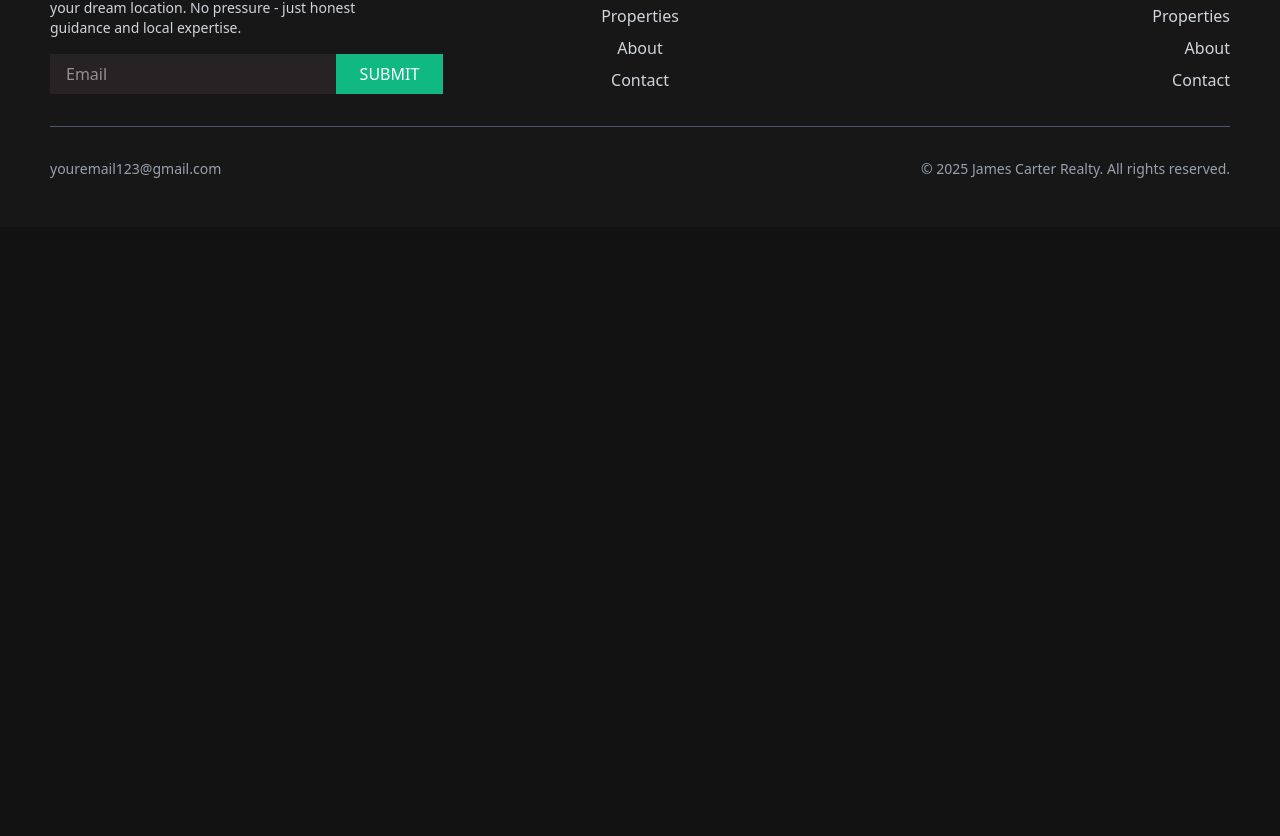
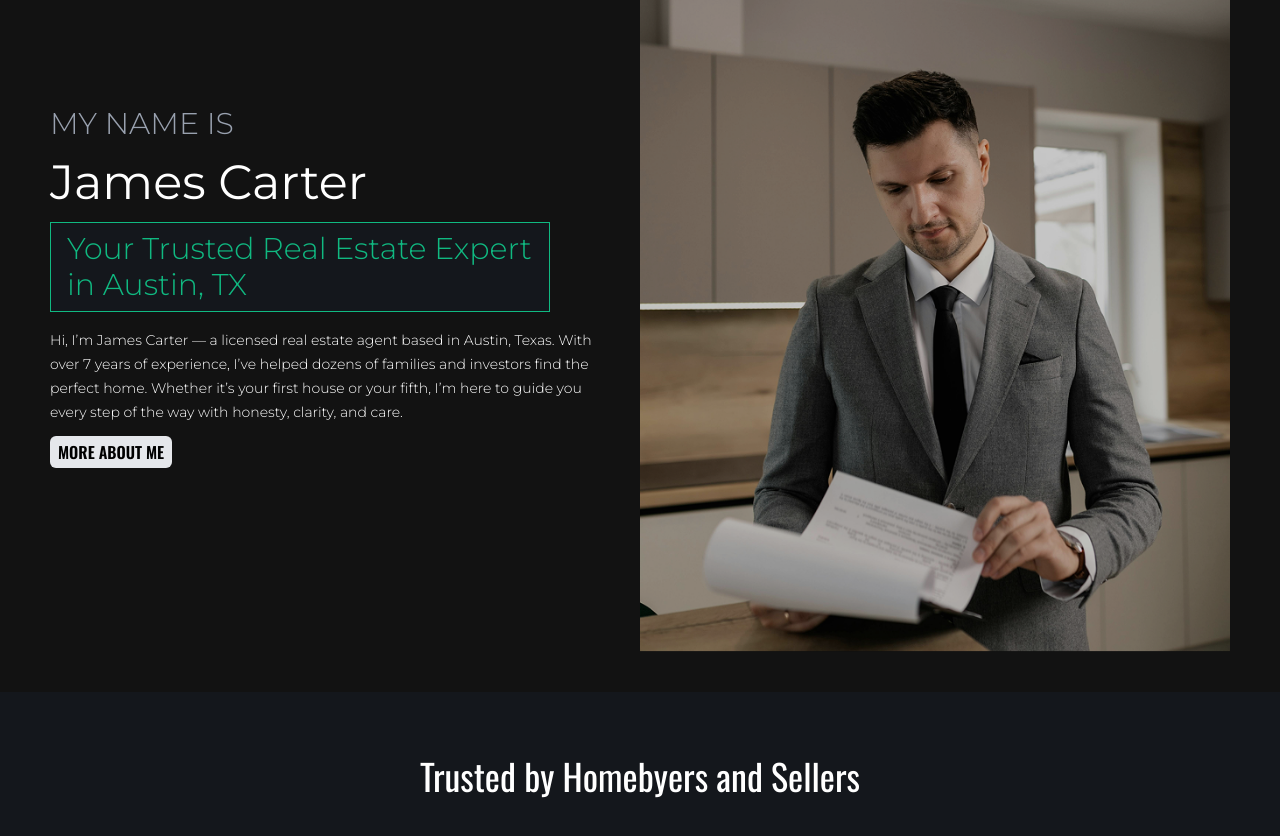
Before and after one commit to mohammedAliYusuf09/luxey-living-client, a Next.js app: page /properties in a window 1280 px wide. Shown: the part 1804-2640 px from the top of the page. Before the commit the page ends 2031 px from the top, so only its background shows below. Built offline with nearby package versions, Linux system fonts and the light colour scheme.

Commit message:
added extra componnets on property page

```diff
--- a/app/properties/page.tsx
+++ b/app/properties/page.tsx
@@ -1,6 +1,10 @@
+import AboutHero from "@/components/AboutHero"
+import Consultation from "@/components/Consultation"
 import PropertyFilter from "@/components/PropertyFilter"
 import PropertyHero from "@/components/PropertyHero"
 import PropertyListings from "@/components/PropertyListings"
+import TestimonialCarousel from "@/components/TestimonialCarousel"
+import TipsInsits from "@/components/TipsInsits"
 
 
 function properties() {
@@ -11,6 +15,10 @@ function properties() {
         <PropertyFilter />
         <PropertyListings/>
       </div>
+      <AboutHero />
+      <TestimonialCarousel />
+      <Consultation/>
+      <TipsInsits/>
     </>
   )
 }
```
